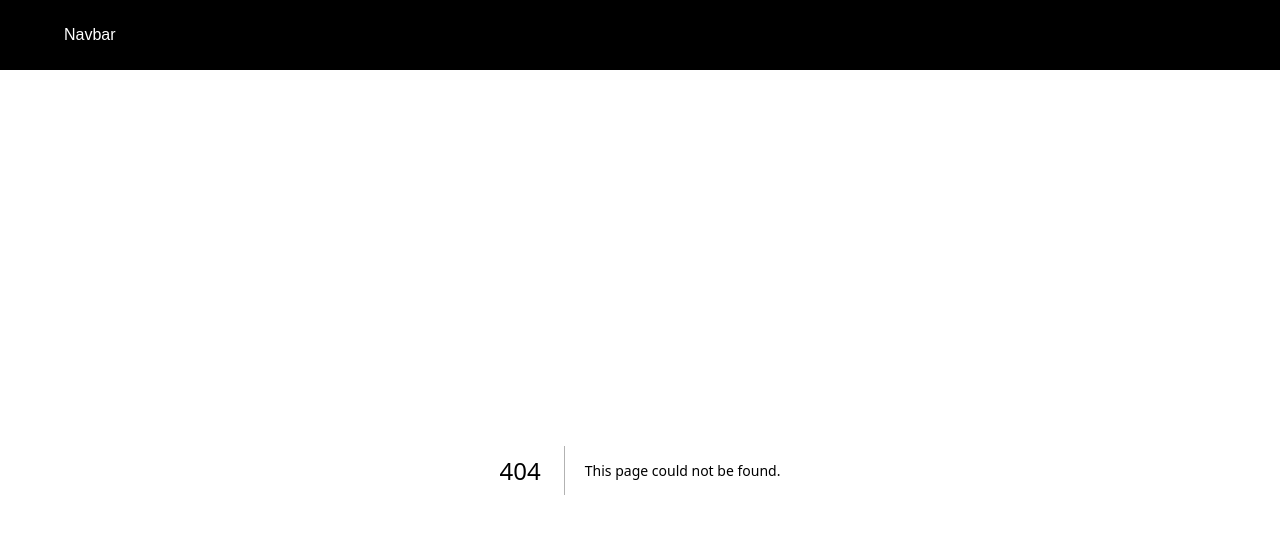
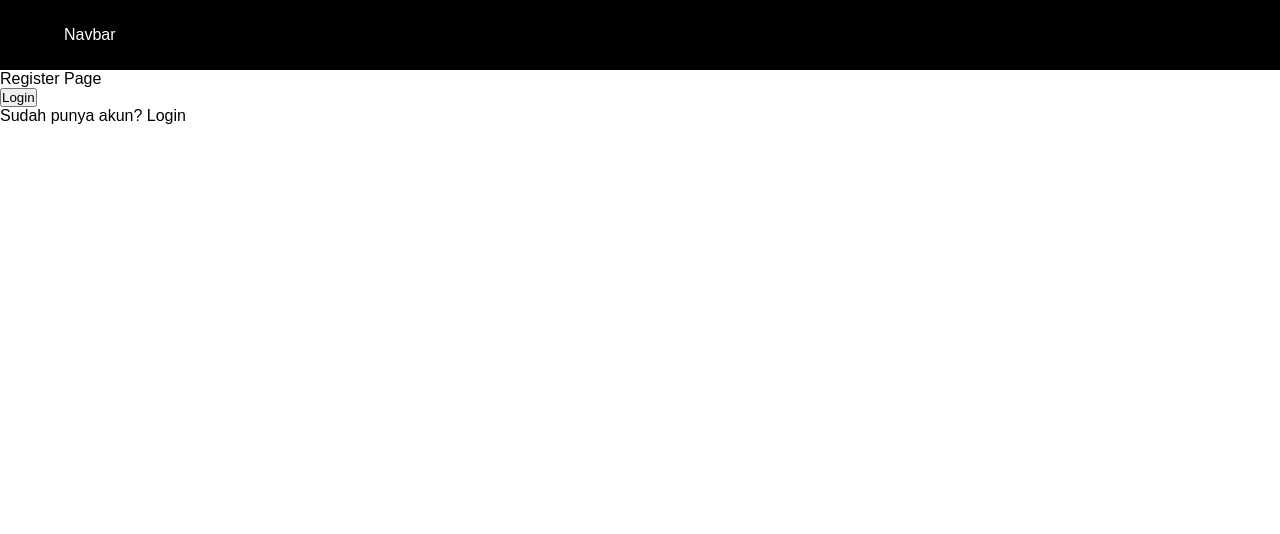
Before and after one commit to irwantowibowo1992/belajar_nextjs, a Next.js app: page /auth/register in a window 1280 px wide. Before the commit this address had no page. Shown: the top 534 px of the page. Built offline with nearby package versions, Linux system fonts and the light colour scheme.

Commit message:
2 link and navigating (#2)
* link dan navigasi

* Update README.md - link and navigating

---------

Co-authored-by: irwantowibowo1992 <irwantowibowo1992@hotmaol.com>

```diff
--- /dev/null
+++ b/src/pages/auth/register.tsx
@@ -0,0 +1,20 @@
+import Link from "next/link"
+import { useRouter } from "next/router"
+
+const RegisterPage = () => {
+    const {push} = useRouter();
+    const handleLogin = () => {
+        push('/auth/login');
+    }
+    return (
+        <div>
+            <div>Register Page</div>
+            <button onClick={() => handleLogin()}>Login</button>
+            <p>
+                Sudah punya akun? <Link href={"/auth/login"}>Login</Link>
+            </p>
+        </div>
+    )
+}
+
+export default RegisterPage;
```
Also changed, not shown: src/pages/auth/login.tsx (added, +14 -0 lines), src/pages/setting/user/index.tsx (+11 -0 lines), src/pages/shop/[[...slug]].tsx (added, +16 -0 lines), 1 other file (tests, documents, lock files or other folders).
